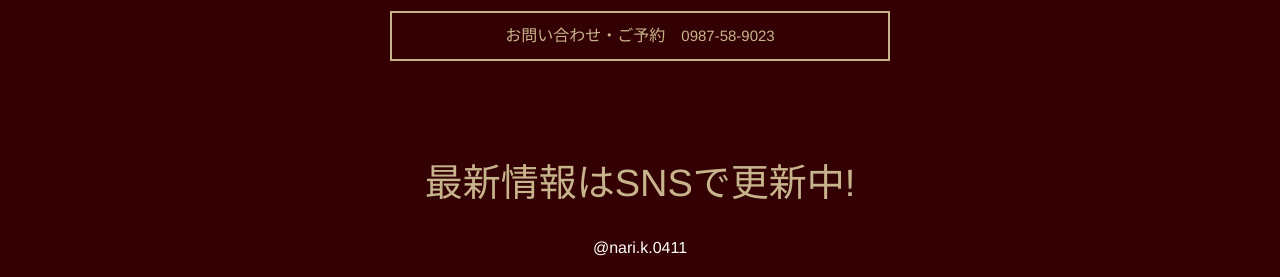
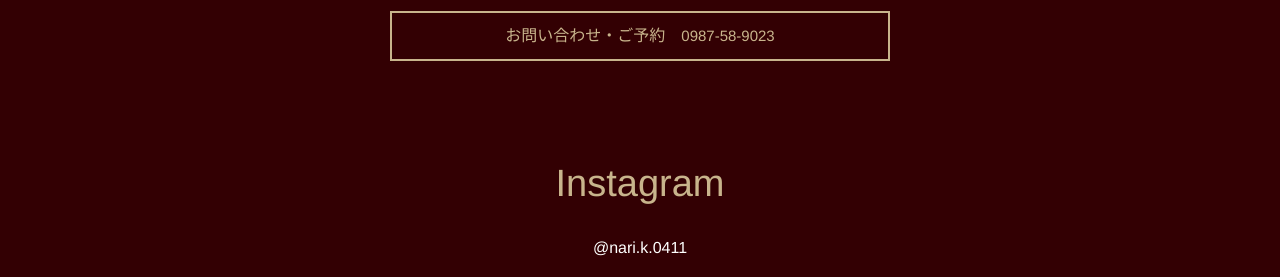
Before and after one commit to kanami-h/toribo, a plain HTML site: page index.html in a window 1280 px wide. Shown: the part 2660-2937 px from the top of the page. Drawn offline with nearby package versions, Linux system fonts and the light colour scheme; a script that the page names is missing.

Commit message:
fixed typo

```diff
--- a/index.html
+++ b/index.html
@@ -165,7 +165,7 @@
       </div><!-- bottom-section -->
 
       <div class="instagram">
-        <h3 class="title">最新情報はSNSで更新中!</h3>
+        <h3 class="title">Instagram</h3>
         <!-- InstaWidget -->
       <a href="https://instawidget.net/v/user/nari.k.0411" id="link-bd846b1b17621d18f1c9d7781b4986ffa1997fddc57e3b701e746c6874946438">@nari.k.0411</a>
       <script src="https://instawidget.net/js/instawidget.js?u=bd846b1b17621d18f1c9d7781b4986ffa1997fddc57e3b701e746c6874946438&width=100%"></script>
```
